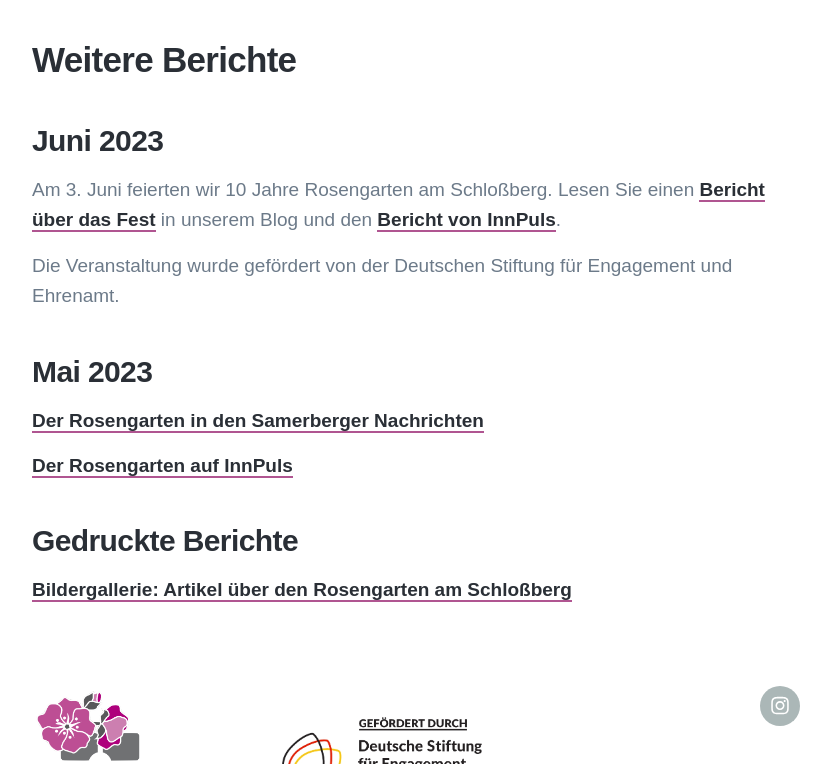
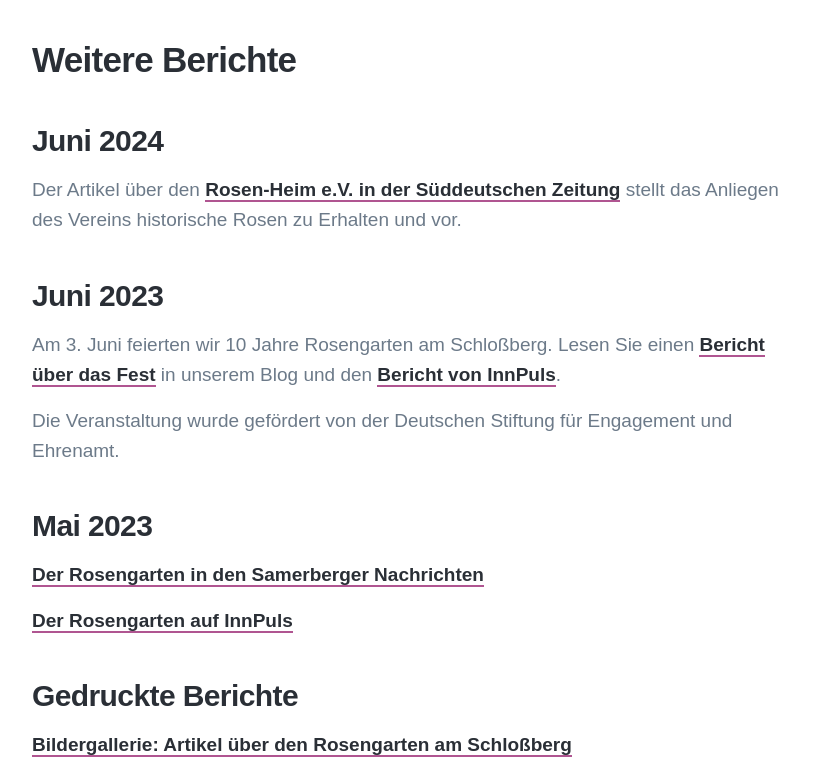
Before and after one commit to rosen-heim-ev/rosen-heim-ev.github.io, a Jekyll site: the page built from _pages/news.md, in a window 1280 px wide and 900 px high, scrolled down 818 px, cut to the strip 136-900 px from the top of the window. Shown: the whole strip, without its empty margins (224-1055 px from the left). Built offline with Jekyll 4.4.1, drawn with Linux system fonts in a browser that asks for light colours; nearby versions of some CDN libraries; some web fonts are replaced.

Commit message:
Sueddeutsche

```diff
--- a/_pages/news.md
+++ b/_pages/news.md
@@ -19,6 +19,10 @@ Es gibt kostenlose Rosenführungen (siehe Kalender), Spenden werden gerne angeno
 
 ## Weitere Berichte
 
+### Juni 2024
+
+Der Artikel über den [Rosen-Heim e.V. in der Süddeutschen Zeitung](https://www.sueddeutsche.de/projekte/artikel/stil/rosen-alte-sorten-rosenheim-e258045/) stellt das Anliegen des Vereins historische Rosen zu Erhalten und  vor.
+
 ### Juni 2023
 
 Am 3. Juni feierten wir 10 Jahre Rosengarten am Schloßberg.
```
